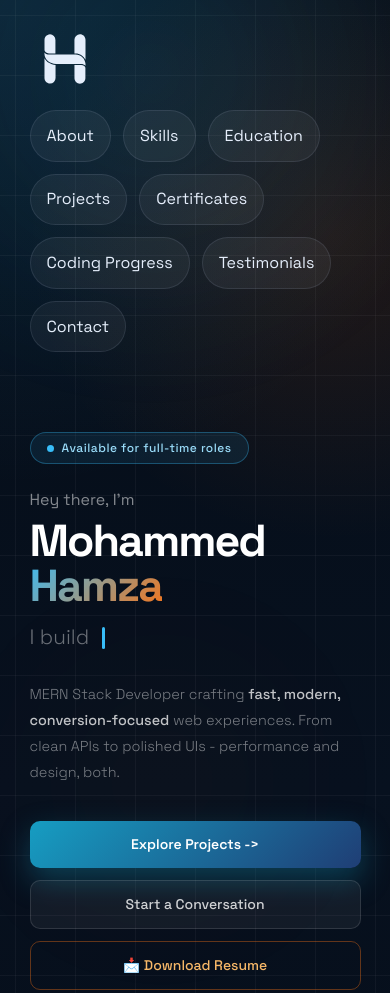
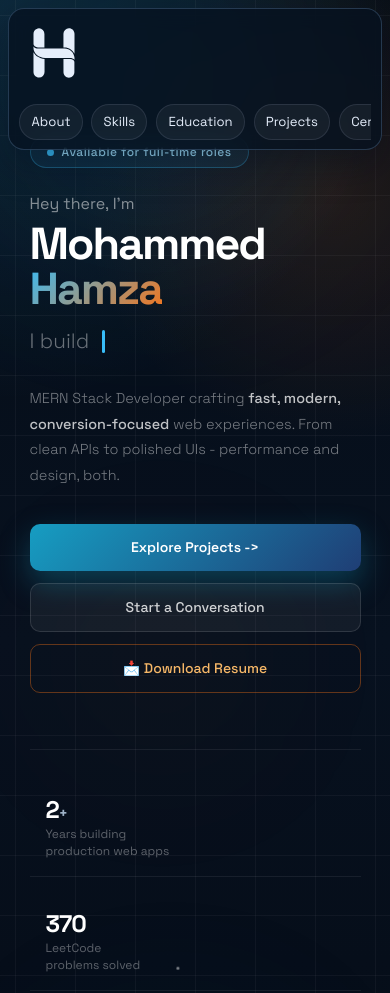
Before and after one commit to Hamza8470/My-Portfolio, a website: page part-2-final-files/index.html in a window 390 px wide. Shown: the top 993 px of the page. Drawn offline with nearby package versions, Linux system fonts and the light colour scheme.

Commit message:
fixed the navbar

```diff
--- a/part-2-final-files/style.css
+++ b/part-2-final-files/style.css
@@ -187,14 +187,49 @@ button:hover {
 }
 
 .hero-section .site-header {
-    padding-top: 1.5rem;
+    position: fixed;
+    top: 0.75rem;
+    left: 50%;
+    transform: translateX(-50%);
+    width: min(1180px, calc(100% - 2rem));
+    z-index: 1200;
+    padding: 0.75rem 1rem;
+    border-radius: 16px;
+    background: rgba(6, 17, 31, 0.78);
+    border: 1px solid rgba(116, 159, 204, 0.28);
+    box-shadow: 0 16px 34px rgba(2, 8, 23, 0.34);
+    backdrop-filter: blur(10px);
+}
+
+.hero-section .site-header nav {
+    min-width: 0;
+}
+
+.hero-section .site-header .contact-list {
+    display: flex;
+    flex-wrap: nowrap;
+    gap: 0.55rem;
+    overflow-x: auto;
+    scrollbar-width: none;
+}
+
+.hero-section .site-header .contact-list::-webkit-scrollbar {
+    display: none;
+}
+
+.hero-section .site-header .contact-list a {
+    white-space: nowrap;
+    padding: 0.55rem 0.8rem;
+    border-radius: 999px;
+    background: rgba(255, 255, 255, 0.05);
+    border: 1px solid rgba(148, 163, 184, 0.16);
 }
 
 .hero-section .hero-content {
     position: relative;
     z-index: 10;
     max-width: 800px;
-    padding: 5rem 0 4rem;
+    padding: 7.5rem 0 4rem;
 }
 
 .hero-badge {
@@ -498,6 +533,21 @@ button:hover {
 }
 
 @media (max-width: 600px) {
+    .hero-section .site-header {
+        top: 0.5rem;
+        width: calc(100% - 1rem);
+        padding: 0.55rem 0.65rem;
+    }
+
+    .hero-section .site-header .contact-list a {
+        padding: 0.45rem 0.7rem;
+        font-size: 0.82rem;
+    }
+
+    .hero-section .hero-content {
+        padding-top: 8.5rem;
+    }
+
     .hero-stats {
         flex-direction: column;
         gap: 1.2rem;
```
